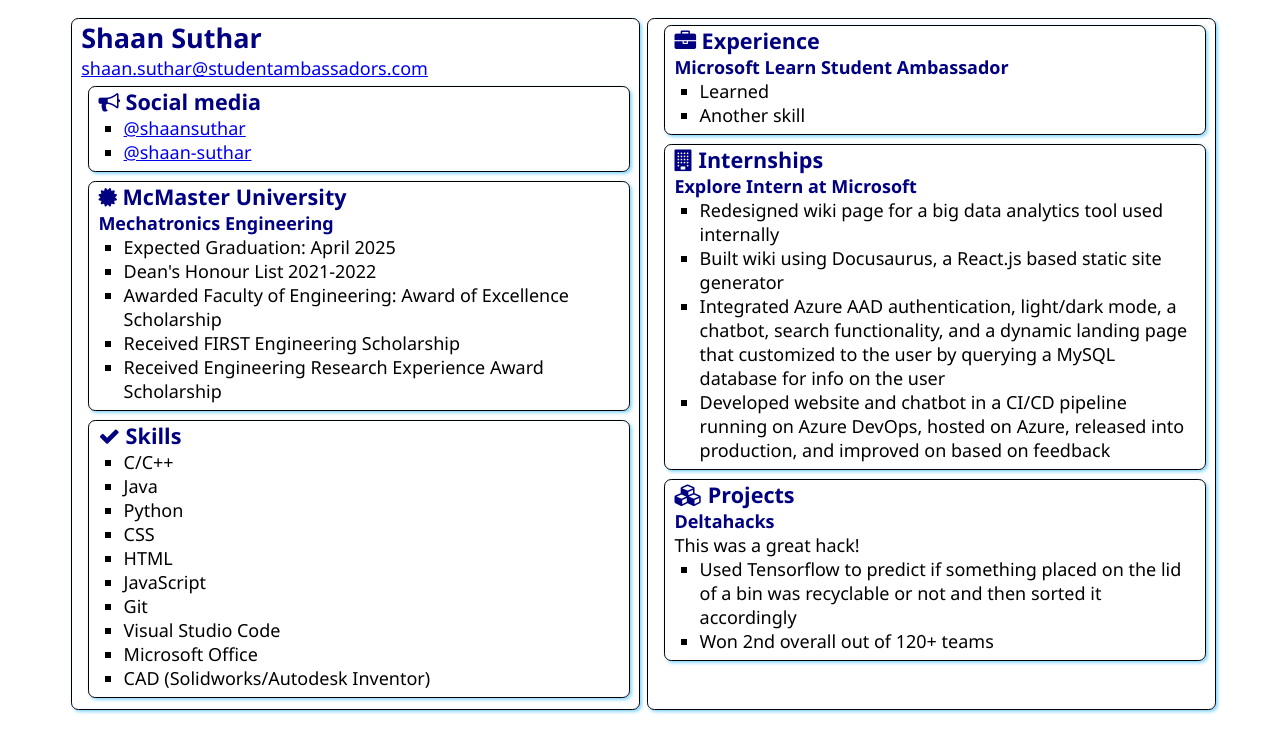
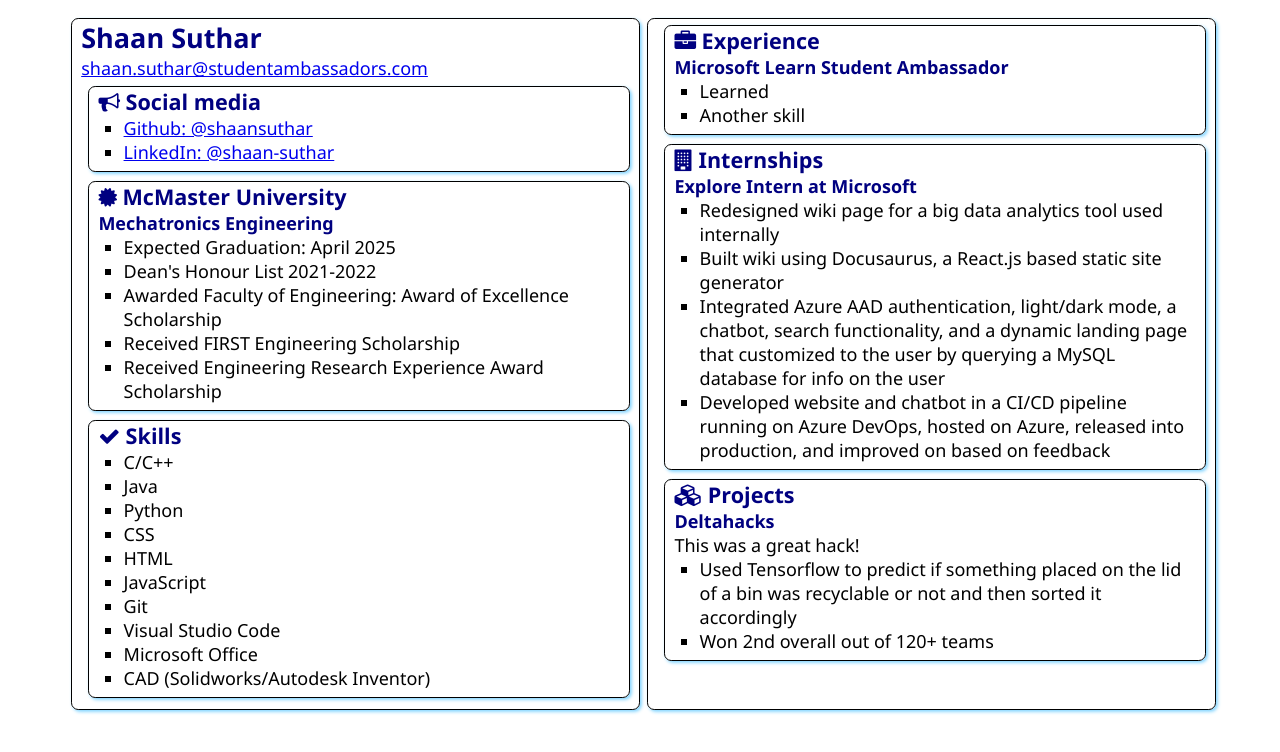
Before and after one commit to shaansuthar/SATechnicalOnboarding, a plain HTML site: page src/index.html in a window 1280 px wide. Drawn offline with Linux system fonts and the light colour scheme.

Commit message:
Fixed broken contact info links

```diff
--- a/src/index.html
+++ b/src/index.html
@@ -21,8 +21,8 @@
                     Social media
                 </h2>
                 <ul>
-                    <li><a href="https://github.com/<handle>">@shaansuthar</a></li>
-                    <li><a href="https://linkedin.com/in/<handle>">@shaan-suthar</a></li>
+                    <li><a href="https://github.com/shaansuthar">Github: @shaansuthar</a></li>
+                    <li><a href="https://linkedin.com/in/shaan-suthar">LinkedIn: @shaan-suthar</a></li>
                 </ul>
             </section>
 
```
